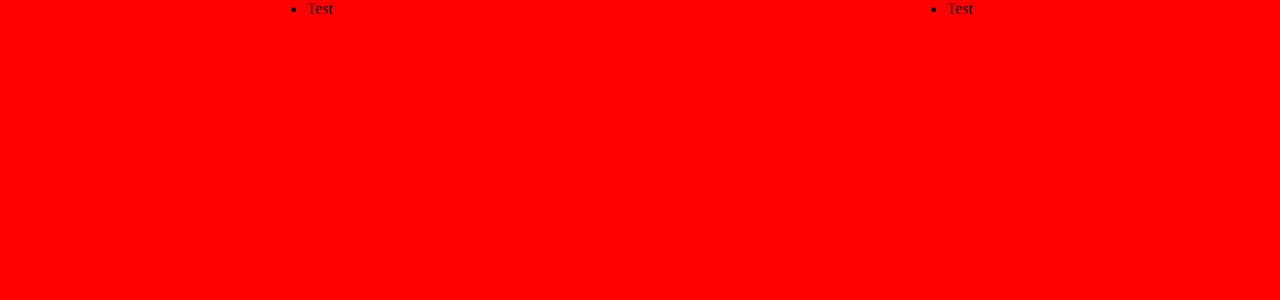
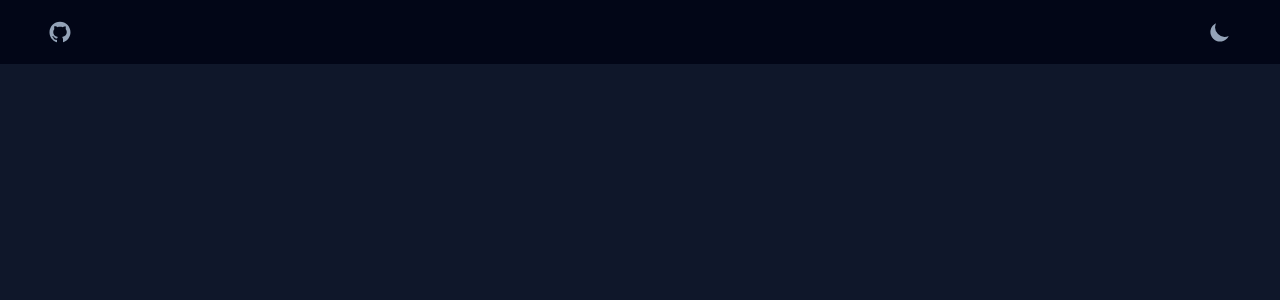
Before and after one commit to younes101020/WeatherApp, a React (Vite) app: page / in a window 1280 px wide. Shown: the top 300 px of the page. Built offline with nearby package versions, Linux system fonts and the light colour scheme.

Commit message:
dark + light mode system created

```diff
--- a/src/App.jsx
+++ b/src/App.jsx
@@ -1,16 +1,34 @@
-import { createContext, useContext, useState } from 'react'
+import { createContext, useState, useEffect } from 'react'
 import Navbar from './Navbar'
 import Weather from './Weather'
 import Article from './Article'
-import DarkModeIcon from '@mui/icons-material/DarkMode';
-import LightModeIcon from '@mui/icons-material/LightMode';
 import './styles/App.scss'
 
-const ThemeContext = createContext(null);
+export const ThemeContext = createContext(null);
 
 function App() {
+  const [theme, setTheme] = useState({
+    body: 'isBodyDark',
+    rest: 'isDark'
+  })
+  const body = document.querySelector('body');
+
+  useEffect(() => {
+    const isLightMode = localStorage.getItem('mode');
+    if(isLightMode) {
+      body.classList.remove('isBodyDark')
+      body.classList.add('isBodyLight');
+    }
+  }, [])
+
+  useEffect(() => {
+    localStorage.setItem('mode', theme.body)
+    body.classList.remove('isBodyDark', 'isBodyLight');
+    body.classList.add(theme.body);
+  }, [theme.body])
+
   return (
-    <ThemeContext.Provider>
+    <ThemeContext.Provider value={{theme, setTheme}}>
       <Navbar />
     </ThemeContext.Provider>
   )
--- a/src/Navbar.jsx
+++ b/src/Navbar.jsx
@@ -1,12 +1,30 @@
+// La gestion de l'état du theme se fais intégralement sur le composant navbar
+// excepter l'initialisation qui elle se fais sur le composant App
+import { useContext, useMemo } from 'react';
 import './styles/Navbar.scss'
-import GitHubIcon from '@mui/icons-material/GitHub';
+import { ThemeContext } from './App'
+import { HiMoon } from 'react-icons/hi'
+import { AiFillGithub } from 'react-icons/ai'
+import { FiSun } from 'react-icons/fi'
 
 function Navbar() {
+    const {theme, setTheme} = useContext(ThemeContext)
+
+    const handleClick = () => {
+        setTheme(prevTheme => {
+            const newBodyTheme = prevTheme.body === 'isBodyDark' ? 'isBodyLight' : 'isBodyDark';
+            const newRestTheme = prevTheme.rest === 'isDark' ? 'isLight' : 'isDark';
+            return { body: newBodyTheme, rest: newRestTheme }
+    })
+    }
+
     return (
-        <nav>
-            <ul className='navbar'>
-                <li>Test</li>
-                <li>Test</li>
+        <nav className={`navbar ${theme.rest}`}>
+            <ul className='menu'>
+                <li><AiFillGithub /></li>
+                <li onClick={handleClick}>
+                    {theme.rest === "isDark" ? <HiMoon className='isDark' /> : <FiSun className='isLight' />}
+                </li>
             </ul>
         </nav>
     )
--- a/src/styles/Navbar.scss
+++ b/src/styles/Navbar.scss
@@ -1,4 +1,33 @@
+$bgDark: #0F172A;
+$fontDark: #64748B;
+
+$bgLight: #CBD5E1;
+$fontLight: #0F172A;
+
+.isBodyDark {
+    background-color: $bgDark;
+    color: $fontDark;
+}
+
+.isBodyLight {
+    background-color: $bgLight;
+    color: $fontLight;
+}
+
 .navbar {
+    height: 4rem;
     display: flex;
-    justify-content: space-around;
+    align-items: center;
+    .menu {
+        width: 100%;
+        padding: 0 3rem;
+        display: flex;
+        justify-content: space-between;
+        list-style: none;
+        font-size: 1.5rem;
+        li {
+            display: flex;
+            align-items: center;
+        }
+    }
 }
--- a/src/styles/_main.scss
+++ b/src/styles/_main.scss
@@ -1,9 +1,27 @@
+$bgDark: #020617;
+$fontDark: #94A3B8;
+
+$bgLight: #94A3B8;
+$fontLight: #0F172A;
+
+.isDark {
+    background-color: $bgDark;
+    color: $fontDark;
+}
+
+.isLight {
+    background-color: $bgLight;
+    color: $fontLight;
+}
+
 * {
     margin: 0;
     padding: 0;
-    background-color: red;
+    box-sizing: border-box;
 }
 
-.navbar {
-
+body {
+    height: 100vh;
+    background-color: var(--bg-color);
+    color: var(--font-color);
 }
--- a/src/styles/abstract/_colors.scss
+++ /dev/null
@@ -1 +0,0 @@
-$white50: #f8fafc;
```
